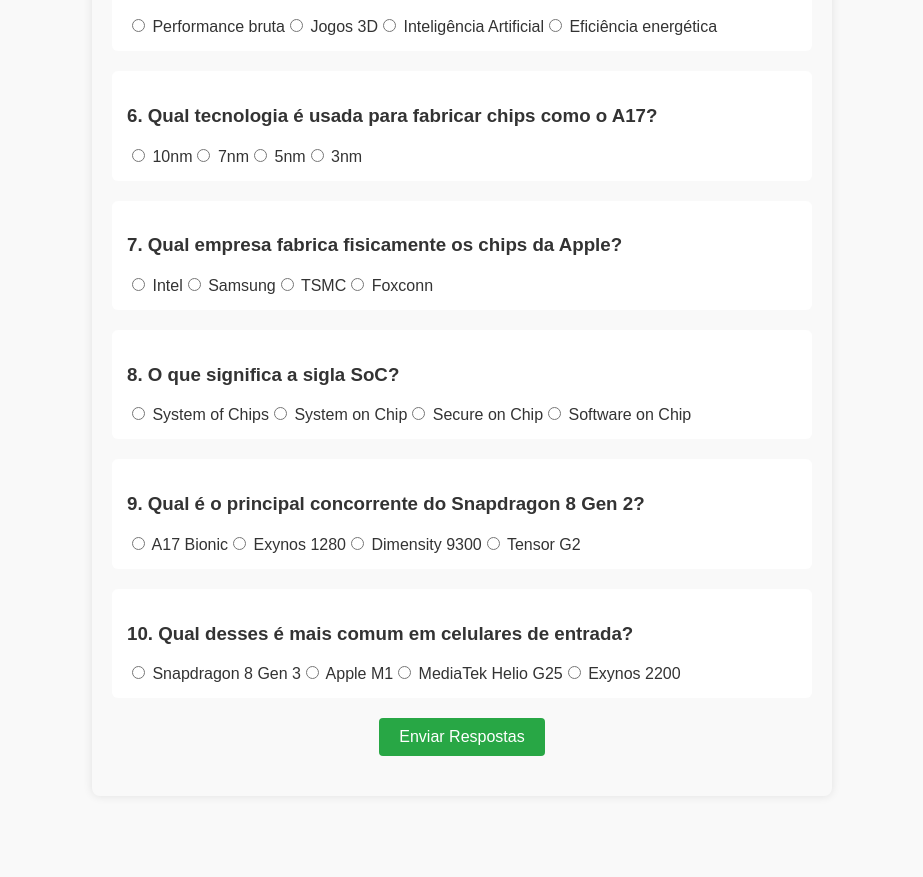
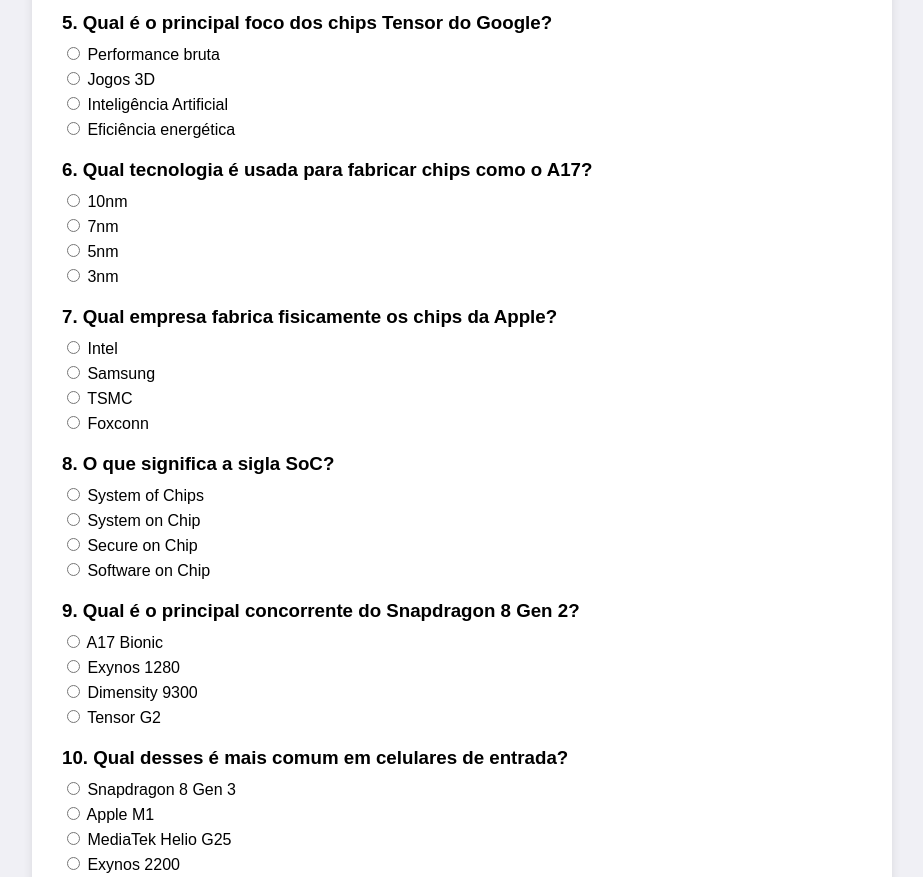
Before and after one commit to arthursostenes/sobreprocessadores, a plain HTML site: page index.html in a window 1280 px wide. Shown: the part 716-1593 px from the top of the page, without its empty margins (178-1101 px from the left). Before the commit the page ends 1552 px from the top, so only its background shows below. Drawn offline with Linux system fonts and the light colour scheme.

Commit message:
Update style.css

```diff
--- a/style.css
+++ b/style.css
@@ -1,44 +1,57 @@
 body {
   font-family: Arial, sans-serif;
-  max-width: 700px;
+  background-color: #f0f0f5;
+  margin: 0;
+  padding: 0;
+}
+
+.container {
+  max-width: 800px;
   margin: 40px auto;
-  padding: 20px;
-  background-color: #f9f9f9;
-  color: #333;
+  background-color: #fff;
+  padding: 20px 30px;
   border-radius: 8px;
-  box-shadow: 0 0 10px rgba(0,0,0,0.1);
+  box-shadow: 0 0 10px rgba(0, 0, 0, 0.1);
 }
 
 h1 {
   text-align: center;
+  color: #333;
 }
 
 .question {
   margin-bottom: 20px;
-  padding: 15px;
-  background: white;
-  border-radius: 6px;
+}
+
+.question h3 {
+  margin-bottom: 10px;
+}
+
+label {
+  display: block;
+  margin-bottom: 5px;
+  cursor: pointer;
 }
 
 button {
   display: block;
   margin: 20px auto;
-  padding: 10px 20px;
-  font-size: 16px;
-  background: #28a745;
+  background-color: #4CAF50;
   color: white;
   border: none;
+  padding: 12px 24px;
   border-radius: 4px;
+  font-size: 16px;
   cursor: pointer;
 }
 
 button:hover {
-  background: #1e7e34;
+  background-color: #45a049;
 }
 
 #result {
   text-align: center;
+  font-size: 20px;
   font-weight: bold;
   margin-top: 20px;
-  font-size: 18px;
 }
```
